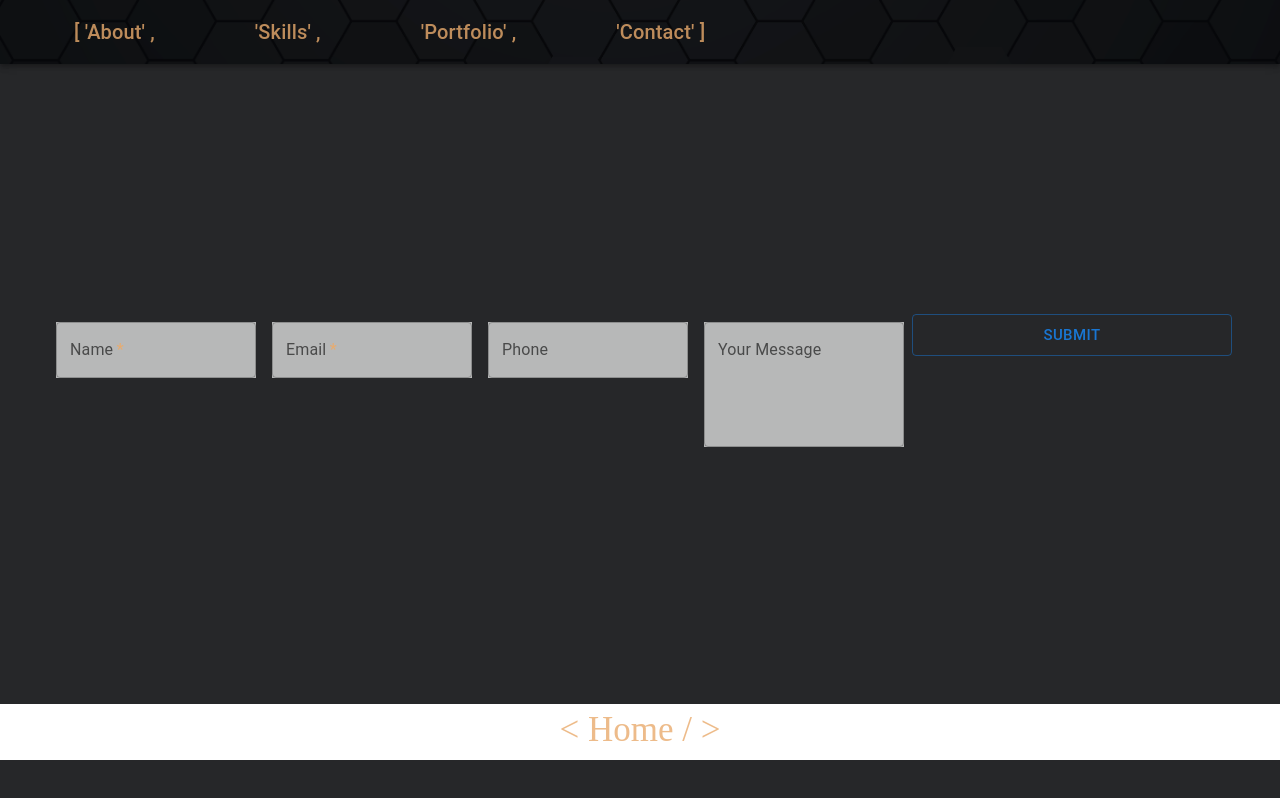
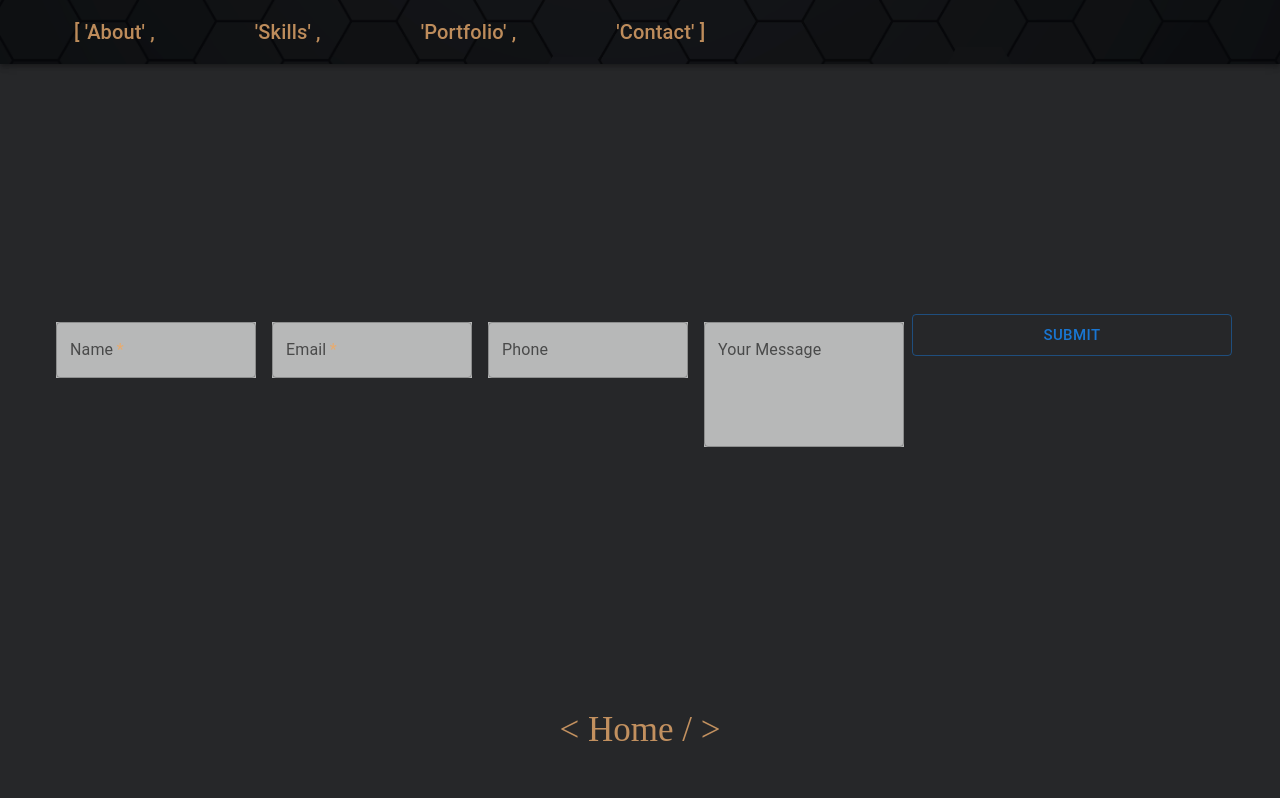
Before and after one commit to marissann11/maw-portfolio, a React (Create React App) app in the folder client/: page /contact in a window 1280 px wide. Built offline with nearby package versions, Linux system fonts and the light colour scheme.

Commit message:
fixed nav bug

```diff
--- a/client/src/Components/HomeLink/homelink.scss
+++ b/client/src/Components/HomeLink/homelink.scss
@@ -1,8 +1,5 @@
 @import "../../config";
 
-.homenav {
-  background-color: $bg-second;
-}
 a {
   font-size: 35px;
   text-decoration: none;
--- a/client/src/Components/HomeLink/index.tsx
+++ b/client/src/Components/HomeLink/index.tsx
@@ -2,17 +2,21 @@ import React from "react";
 import "./homelink.scss";
 import { Link } from "react-router-dom";
 
-import { BottomNavigation } from "@mui/material";
+import { BottomNavigation, styled } from "@mui/material";
 
 export interface IHomeComponentProps {}
 
 const HomeComponent: React.FunctionComponent<IHomeComponentProps> = (props) => {
+  const CustomNav = styled(BottomNavigation)({
+    backgroundColor: "#262729",
+  }) as typeof BottomNavigation;
+
   const homeButton = `< Home / >`;
 
   return (
-    <BottomNavigation className="homenav">
+    <CustomNav>
       <Link to="/">{homeButton}</Link>
-    </BottomNavigation>
+    </CustomNav>
   );
 };
 
--- a/client/src/Components/Nav/index.tsx
+++ b/client/src/Components/Nav/index.tsx
@@ -1,7 +1,6 @@
 import React from "react";
 import { Link } from "react-router-dom";
 import "./nav.scss";
-import HomeLink from "../HomeLink";
 
 import AppBar from "@mui/material/AppBar";
 import Box from "@mui/material/Box";
```
